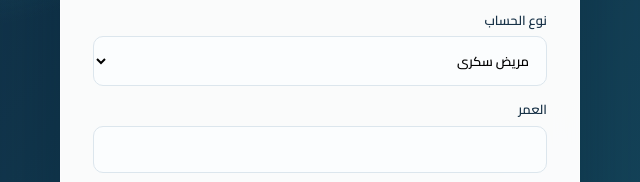
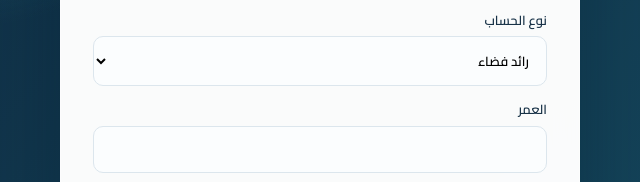
Before and after one commit to mariamdiaa233/space-health-nasa, a plain HTML site: page index.html in a window 1280 px wide. Shown: the part 494-676 px from the top of the page, 320-960 px from the left. Drawn offline with nearby package versions, Linux system fonts and the light colour scheme.

```diff
--- a/index.html
+++ b/index.html
@@ -1,5 +1,5 @@
 <!doctype html><html lang="ar" dir="rtl"><meta charset="utf-8"><meta name="viewport" content="width=device-width,initial-scale=1"><title>Space Health | منصتك الصحية الذكية</title><meta name="theme-color" content="#102b46"><link rel="stylesheet" href="style.css"><script src="https://cdn.jsdelivr.net/npm/chart.js"></script><body>
-<div id="auth" class="auth"><div class="authbox"><h1>✦ SPACE HEALTH</h1><p>منصتك الصحية الذكية</p><div class="tabs"><button onclick="tab('reg')">إنشاء حساب</button><button onclick="tab('login')">دخول</button></div><form id="reg"><label>الاسم<input id="name" required></label><label>البريد<input id="email" type="email" required></label><label>كلمة المرور<input id="pass" type="password" minlength="6" required></label><label>نوع الحساب<select id="role"><option value="patient">مريض سكري</option><option value="astronaut">رائد فضاء</option><option value="adult">شخص بالغ</option><option value="child">طفل بإشراف ولي الأمر</option></select></label><label>العمر<input id="age" type="number" min="1" max="120" required></label><label>جهة اتصال الطوارئ<input id="emergency"></label><button class="primary">إنشاء الحساب</button></form><form id="login" hidden><label>البريد<input id="le" type="email" required></label><label>كلمة المرور<input id="lp" type="password" required></label><button class="primary">دخول</button></form><p id="msg"></p><small>نسخة تجريبية: الحسابات محلية في هذا المتصفح وليست آمنة للاستخدام الطبي.</small></div></div>
+<div id="auth" class="auth"><div class="authbox"><h1>✦ SPACE HEALTH</h1><p>منصتك الصحية الذكية</p><div class="tabs"><button onclick="tab('reg')">إنشاء حساب</button><button onclick="tab('login')">دخول</button></div><form id="reg"><label>الاسم<input id="name" required></label><label>البريد<input id="email" type="email" required></label><label>كلمة المرور<input id="pass" type="password" minlength="6" required></label><label>نوع الحساب<select id="role"><option value="astronaut">رائد فضاء</option><option value="adult">شخص بالغ</option><option value="child">طفل بإشراف ولي الأمر</option></select></label><label>العمر<input id="age" type="number" min="1" max="120" required></label><label>جهة اتصال الطوارئ<input id="emergency"></label><button class="primary">إنشاء الحساب</button></form><form id="login" hidden><label>البريد<input id="le" type="email" required></label><label>كلمة المرور<input id="lp" type="password" required></label><button class="primary">دخول</button></form><p id="msg"></p><small>نسخة تجريبية: الحسابات محلية في هذا المتصفح وليست آمنة للاستخدام الطبي.</small></div></div>
 <div id="app" hidden><aside><h2>✦ SPACE HEALTH</h2><p id="who"></p><nav><button onclick="page('home')">نظرة عامة</button><button onclick="page('glucose')">متابعة السكر</button><button onclick="page('vitals')">المؤشرات الحيوية</button><button onclick="page('watch')">ربط الساعة</button><button onclick="page('reports')">التقارير</button><button onclick="page('bot')">المساعد الطبي</button><button onclick="page('profile')">الملف الشخصي</button></nav><button onclick="logout()">تسجيل الخروج</button></aside><main><header><small>منصة المتابعة الصحية</small><h1 id="title">نظرة عامة</h1></header>
 <section id="home" class="pg"><h2>أهلًا <span id="hello"></span></h2><div class="warning">البيانات الافتراضية للتجربة فقط وليست قياسات طبية.</div><div class="cards"><article>الجلوكوز<strong id="g">108</strong>mg/dL</article><article>نبض القلب<strong id="h">72</strong>BPM</article><article>الأكسجين<strong id="s">98%</strong></article><article>شحن الساعة<strong id="b">86%</strong></article></div><div class="panel"><h3>اتجاه القراءات</h3><canvas id="chart"></canvas></div></section>
 <section id="glucose" class="pg" hidden><h2>متابعة السكر</h2><p>عرض القراءات والاتجاهات؛ يلزم جهاز قياس جلوكوز متوافق ومعتمد للقراءات الحقيقية.</p><div class="panel"><canvas id="chart2"></canvas></div></section>
```
